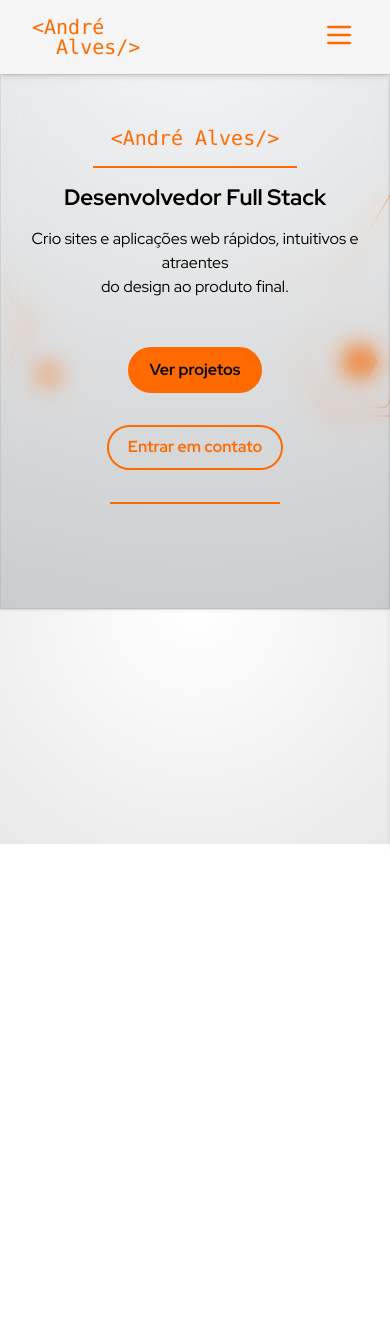
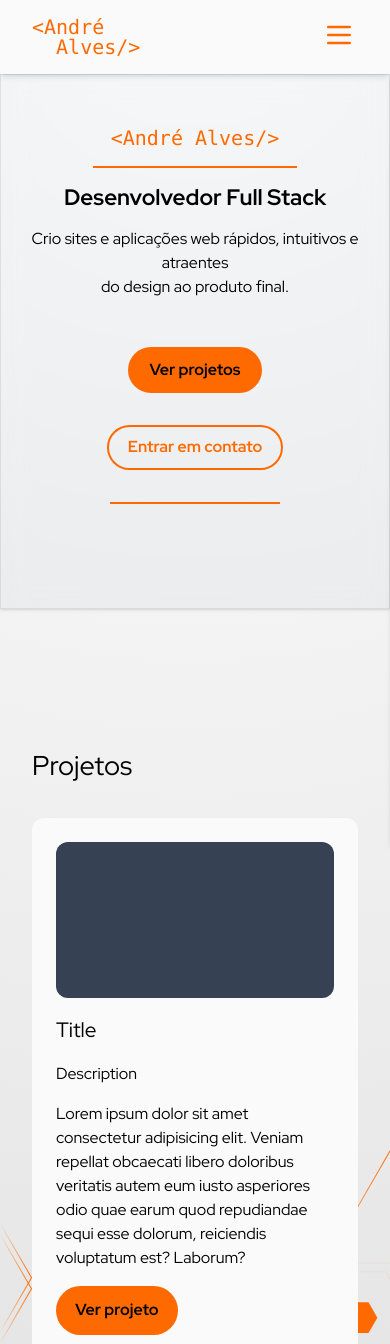
Before and after one commit to andre-f-alves/personal-home-page, a Next.js app: page / in a window 390 px wide. Shown: the top 1344 px of the page. Before the commit the page ends 844 px from the top, so only its background shows below. Built offline with nearby package versions, Linux system fonts and the light colour scheme; some icons are missing.

Commit message:
chore: add projects section

```diff
--- a/src/app/components/contact-links.tsx
+++ b/src/app/components/contact-links.tsx
@@ -14,7 +14,7 @@ const links: ContactLinkProps[] = [
 function ContactLink({ icon, ...props }: Readonly<ContactLinkProps>) {
   return (
     <li>
-      <a { ...props }>
+      <a { ...props } className="hover:text-hover">
         <Icon icon={icon} height={24} className="text-current" />
       </a>
     </li>
--- /dev/null
+++ b/src/app/components/contact-section.tsx
@@ -0,0 +1,7 @@
+export default function ContactSection() {
+  return (
+    <section id="contact">
+
+    </section>
+  )
+}
--- a/src/app/components/home-section.tsx
+++ b/src/app/components/home-section.tsx
@@ -2,9 +2,9 @@ import ContactLinks from "./contact-links"
 
 export default function HomeSection() {
   return (
-    <section id="home" className="w-full h-full">
+    <section id="home" className="w-full">
 
-      <div className="max-w-7xl h-full p-[3rem_1.5rem] md:p-[6rem_3rem] lg:px-20 mx-auto xl:rounded-4xl bg-gray-500/5 border-1 border-gray-500/15 backdrop-blur-md shadow-sm">
+      <div className="max-w-7xl p-[3rem_1.5rem] md:p-[6rem_3rem] lg:px-20 mx-auto xl:rounded-4xl bg-gray-500/5 border-1 border-gray-500/15 backdrop-blur-md shadow-sm">
 
         <div className="flex flex-col justify-center items-center md:items-start gap-[3rem] h-full text-center md:text-left">
 
--- /dev/null
+++ b/src/app/components/project-card.tsx
@@ -0,0 +1,18 @@
+export default function ProjectCard() {
+  return (
+    <div className="flex flex-col gap-4 min-w-2xs max-w-94 p-6 rounded-xl bg-[hsl(0,0%,98%)] dark:bg-radial-[at_0%_0%] dark:from-[#2b2b2b] dark:to-[#0f0f0f]">
+      <div className="w-full aspect-video rounded-xl bg-gray-700">
+      </div>
+
+      <h3 className="text-h3">Title</h3>
+      <p>Description</p>
+      <p>
+        Lorem ipsum dolor sit amet consectetur adipisicing elit. Veniam repellat obcaecati libero doloribus veritatis autem eum iusto asperiores odio quae earum quod repudiandae sequi esse dolorum, reiciendis voluptatum est? Laborum?
+      </p>
+
+      <div>
+        <button type="button" className="font-bold p-[.8rem_1.2rem] rounded-full bg-brand">Ver projeto</button>
+      </div>
+    </div>
+  )
+}
--- /dev/null
+++ b/src/app/components/projects-section.tsx
@@ -0,0 +1,17 @@
+import ProjectCard from "./project-card"
+
+export default function ProjectsSection() {
+  return (
+    <section id="projects" className="w-full">
+      <div className="p-[1rem_2rem] md:p-[1rem_4rem]">
+        <h2 className="text-h2 mb-8">Projetos</h2>
+
+        <div className="grid grid-rows-3 lg:grid-cols-3 gap-8">
+          <ProjectCard />
+          <ProjectCard />
+          <ProjectCard />
+        </div>
+      </div>
+    </section>
+  )
+}
--- a/src/app/globals.css
+++ b/src/app/globals.css
@@ -4,7 +4,7 @@
   --background: radial-gradient(circle at top, #fff, #d0d0d0);
   --foreground: #000;
 
-  --header-color: hsl(0, 0%, 96%);
+  --header-color: hsl(0, 0%, 98%);
 
   --title-color: #000;
 
@@ -27,6 +27,9 @@
   --text-title: clamp(1.4rem, 4vw, 2.7rem);
   --text-headline: clamp(1rem, 2vw, 1.6rem);
 
+  --text-h2: 1.7rem;
+  --text-h3: 1.3rem;
+
   --color-header-color: var(--header-color);
   --color-title-color: var(--title-color);
 
--- a/src/app/page.tsx
+++ b/src/app/page.tsx
@@ -1,6 +1,7 @@
 import Background from "./components/background"
 import Header from "./components/header"
 import HomeSection from "./components/home-section"
+import ProjectsSection from "./components/projects-section"
 
 export default function Home() {
   return (
@@ -11,8 +12,9 @@ export default function Home() {
         <Header />
       </div>
 
-      <main className="relative max-w-[110rem] mx-auto">
+      <main className="relative flex flex-col gap-30 max-w-[120rem] mx-auto">
         <HomeSection />
+        <ProjectsSection />
       </main>
     </>
   )
```
